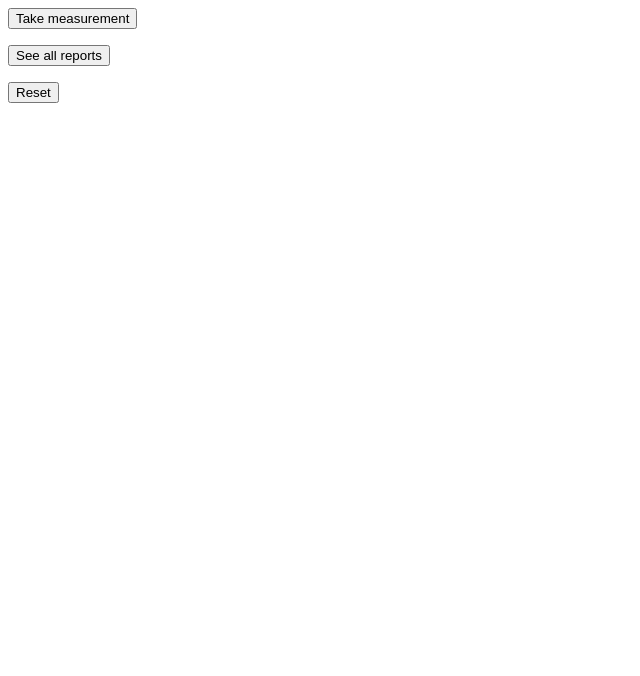
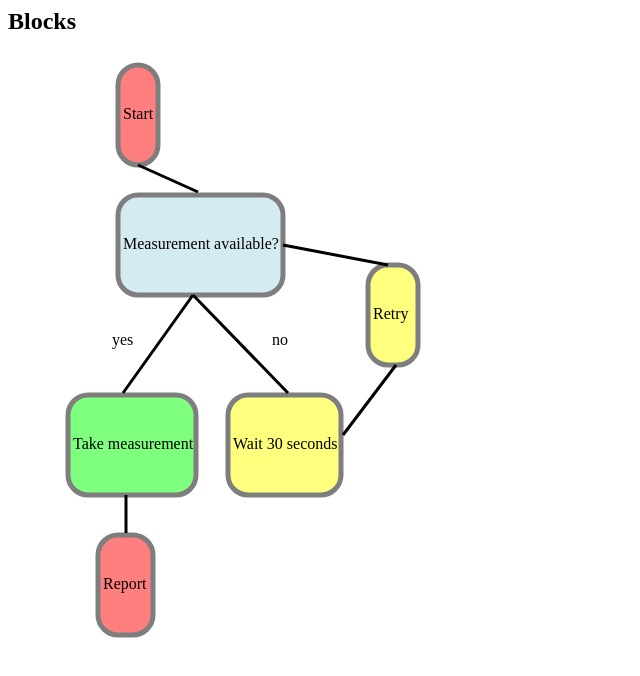
Before and after one commit to DominicTACT/angular-ivy-iypmyd, an Angular app: page / in a window 1280 px wide. Shown: the top 676 px of the page, without its empty margins (0-640 px from the left). Built offline with nearby package versions, Linux system fonts and the light colour scheme.

Commit message:
6 files modified, 1 added, 1 deleted

```diff
--- a/src/app/app.component.html
+++ b/src/app/app.component.html
@@ -1,3 +1,7 @@
+<app-rect></app-rect>
+
+
+<!--
 <div [hidden]="Reports || Measurements">
   <button (click)="Measurement()">Take measurement</button>
 </div>
@@ -121,3 +125,4 @@
 </div>
 <div id="myReports">
 </div>
+-->
--- a/src/app/app.component.ts
+++ b/src/app/app.component.ts
@@ -6,6 +6,7 @@ import { Component, VERSION } from '@angular/core';
   styleUrls: ['./app.component.css'],
 })
 export class AppComponent {
+  /*
   showStart = true;
   showStep = true;
   measurementAvailable = true;
@@ -166,4 +167,5 @@ export class AppComponent {
     this.Measurements = false;
     this.MeasurementsDone = false;
   }
+  */
 }
--- a/src/app/app.module.ts
+++ b/src/app/app.module.ts
@@ -2,13 +2,13 @@ import { NgModule } from '@angular/core';
 import { BrowserModule } from '@angular/platform-browser';
 import { FormsModule } from '@angular/forms';
 
+
 import { AppComponent } from './app.component';
-import { HelloComponent } from './hello.component';
 import { RectComponent } from './rect/rect.components';
 
 @NgModule({
   imports: [BrowserModule, FormsModule],
-  declarations: [AppComponent, HelloComponent, RectComponent],
+  declarations: [AppComponent, RectComponent],
   bootstrap: [AppComponent],
 })
 export class AppModule {}
--- a/src/app/hello.component.ts
+++ /dev/null
@@ -1,10 +0,0 @@
-import { Component, Input } from '@angular/core';
-
-@Component({
-  selector: 'hello',
-  template: `<h1>Hello {{name}}!</h1>`,
-  styles: [`h1 { font-family: Lato; }`],
-})
-export class HelloComponent {
-  @Input() name: string;
-}
--- a/src/app/rect/rect.components.css
+++ b/src/app/rect/rect.components.css
@@ -0,0 +1,10 @@
+.middle {
+  vertical-align: middle;
+  margin-right: 1rem;
+}
+
+.SVGline {
+  /*  What color line do we want, to connect each of our circular employee image photos ? */
+  stroke: rgb(0, 0, 0);
+  stroke-width: 3;
+}
--- a/src/app/rect/rect.components.html
+++ b/src/app/rect/rect.components.html
@@ -1,4 +1,41 @@
-<svg width="400" height="180">
-<rect x="50" y="20" rx="20" ry="20" width="150" height="150"
-style="fill:red;stroke:black;stroke-width:5;opacity:0.5" />
-</svg>
+<h2>Blocks</h2>
+<ul>
+  <svg width="400" height="1000">
+    <g *ngFor="let person of instructions2; let i = index">
+      <rect
+        [attr.x]="person.xcoord"
+        [attr.y]="person.ycoord"
+        rx="20"
+        ry="20"
+        [attr.width]="person.width"
+        [attr.height]="person.height"
+        [attr.fill]="person.color"
+        style="stroke: black; stroke-width: 5; opacity: 0.5"
+      />
+      <text
+        [attr.x]="person.xcoord+5"
+        [attr.y]="person.ycoord+50"
+        dominant-baseline="middle"
+        text-anchor="right"
+      >
+        {{person.text}}
+      </text>
+    </g>
+    <g *ngFor="let connection of connections">
+      <line
+        class="SVGline"
+        [attr.x1]="getcoordsx(connection.object1)+connection.offsetx1"
+        [attr.y1]="getcoordsy(connection.object1)+connection.offsety1"
+        [attr.x2]="getcoordsx(connection.object2)+connection.offsetx2"
+        [attr.y2]="getcoordsy(connection.object2)+connection.offsety2"
+      ></line>
+      <text
+        *ngIf="connection.text !== ''"
+        [attr.x]="getcoordsx(connection.object2)+44"
+        [attr.y]="getcoordsy(connection.object2)-50"
+      >
+        {{connection.text}}
+      </text>
+    </g>
+  </svg>
+</ul>
--- a/src/app/rect/rect.components.ts
+++ b/src/app/rect/rect.components.ts
@@ -1,12 +1,148 @@
-import { Component, OnInit, Input } from '@angular/core';
+import { Component } from '@angular/core';
+import { blocks } from '../steps.default'
 
 @Component({
-  selector: 'g[app-rect]',
+  selector: 'app-rect',
   templateUrl: './rect.components.html',
   styleUrls: ['./rect.components.css'],
 })
-export class RectComponent implements OnInit {
-  constructor() {}
+export class RectComponent {
 
-  ngOnInit() {}
+
+
+  blocks2 = blocks;
+
+
+  instructions2: any[] = [
+    {
+      object: 0,
+      xcoord: 70,
+      ycoord: 10,
+      width: 40,
+      height: 100,
+      color: 'red',
+      text: 'Start',
+      input: '',
+    },
+    {
+      object: 1,
+      xcoord: 70,
+      ycoord: 140,
+      width: 165,
+      height: 100,
+      color: 'lightblue',
+      text: 'Measurement available?',
+      input: '',
+    },
+    {
+      object: 2,
+      xcoord: 20,
+      ycoord: 340,
+      width: 128,
+      height: 100,
+      color: 'lime',
+      text: 'Take measurement',
+      input: '',
+    },
+    {
+      object: 3,
+      xcoord: 180,
+      ycoord: 340,
+      width: 113,
+      height: 100,
+      color: 'yellow',
+      text: 'Wait 30 seconds',
+      input: '',
+    },
+    {
+      object: 4,
+      xcoord: 50,
+      ycoord: 480,
+      width: 55,
+      height: 100,
+      color: 'red',
+      text: 'Report',
+      input: '',
+
+    },
+    {
+      object: 5,
+      xcoord: 320,
+      ycoord: 210,
+      width: 50,
+      height: 100,
+      color: 'yellow',
+      text: 'Retry',
+      input: '',
+    },
+  ];
+  connections: any[] = [
+    {
+      object1: 0,
+      object2: 1,
+      offsetx1: 20,
+      offsety1: 100,
+      offsetx2: 80,
+      offsety2: -3,
+      text:''
+    },
+    {
+      object1: 1,
+      object2: 2,
+      offsetx1: 75,
+      offsety1: 100,
+      offsetx2: 55,
+      offsety2: -2,
+      text:'yes'
+    },
+    {
+      object1: 1,
+      object2: 3,
+      offsetx1: 75,
+      offsety1: 100,
+      offsetx2: 60,
+      offsety2: -2,
+      text:'no'
+    },
+    {
+      object1: 2,
+      object2: 4,
+      offsetx1: 58,
+      offsety1: 100,
+      offsetx2: 28,
+      offsety2: -2,
+      text:''
+    },
+    {
+      object1: 3,
+      object2: 5,
+      offsetx1: 115,
+      offsety1: 40,
+      offsetx2: 28,
+      offsety2: 100,
+      text:''
+    },
+    {
+      object1: 5,
+      object2: 1,
+      offsetx1: 20,
+      offsety1: 0,
+      offsetx2: 165,
+      offsety2: 50,
+      text:''
+    },
+  ];
+
+  public getcoordsx(id){
+    const xcoord = this.instructions2.filter(step => {
+      return step.object === id;
+    } );
+    return xcoord[0].xcoord;
+  }
+  public getcoordsy(id){
+    const ycoord = this.instructions2.filter(step => {
+      return step.object === id;
+    } );
+    return ycoord[0].ycoord;
+  }
 }
--- /dev/null
+++ b/src/app/steps.default.ts
@@ -0,0 +1,28 @@
+export class blocks {
+  instructions: any[] = [
+    {
+      object: 0,
+      xcoord: 20,
+      ycoord: 40,
+      color: 'red',
+    },
+    {
+      object: 1,
+      xcoord: 20,
+      ycoord: 140,
+      color: 'yellow',
+    },
+    {
+      object: 2,
+      xcoord: 20,
+      ycoord: 240,
+      color: 'blue',
+    },
+    {
+      object: 3,
+      xcoord: 20,
+      ycoord: 340,
+      color: 'lime',
+    },
+  ];
+}
```
